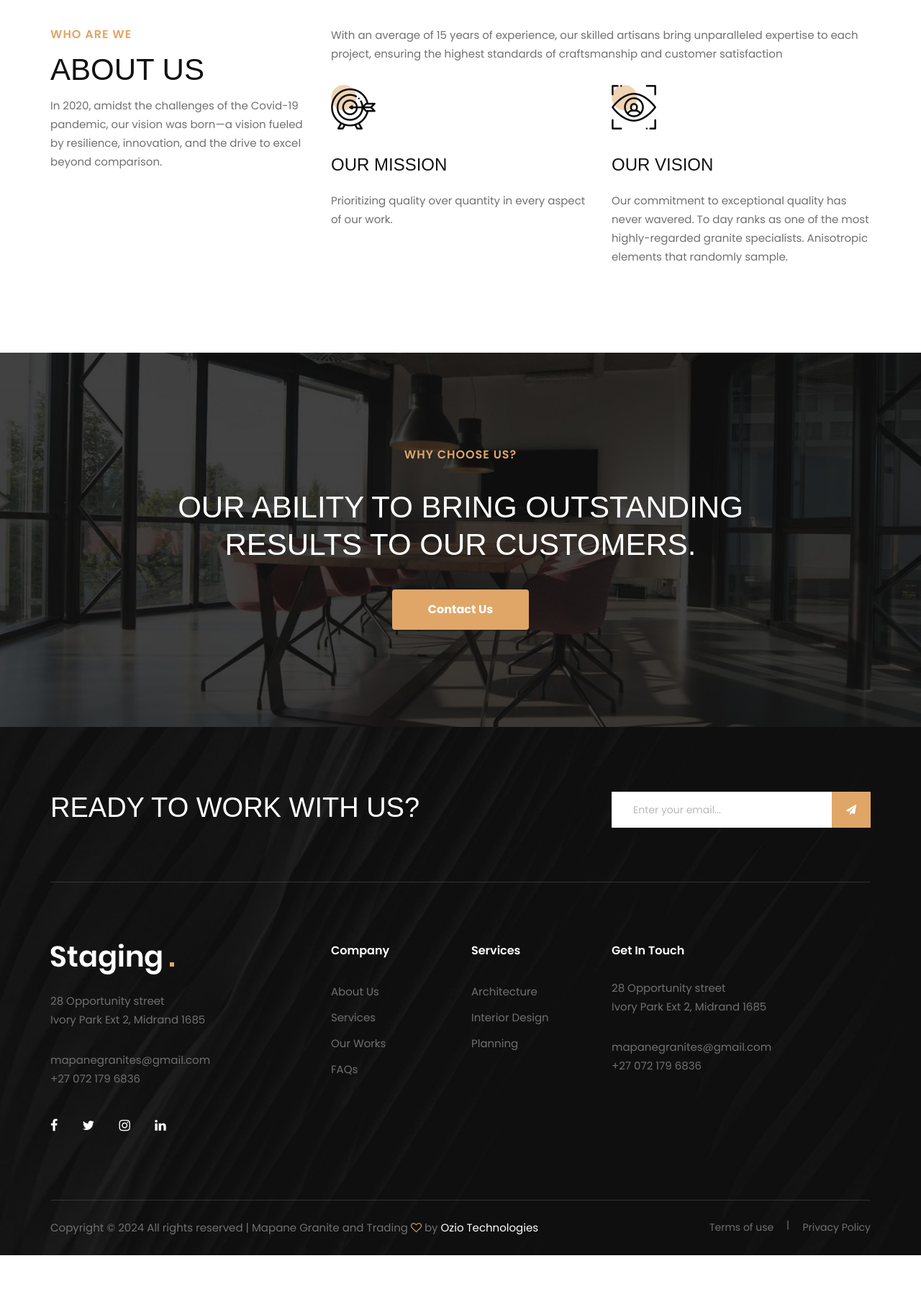
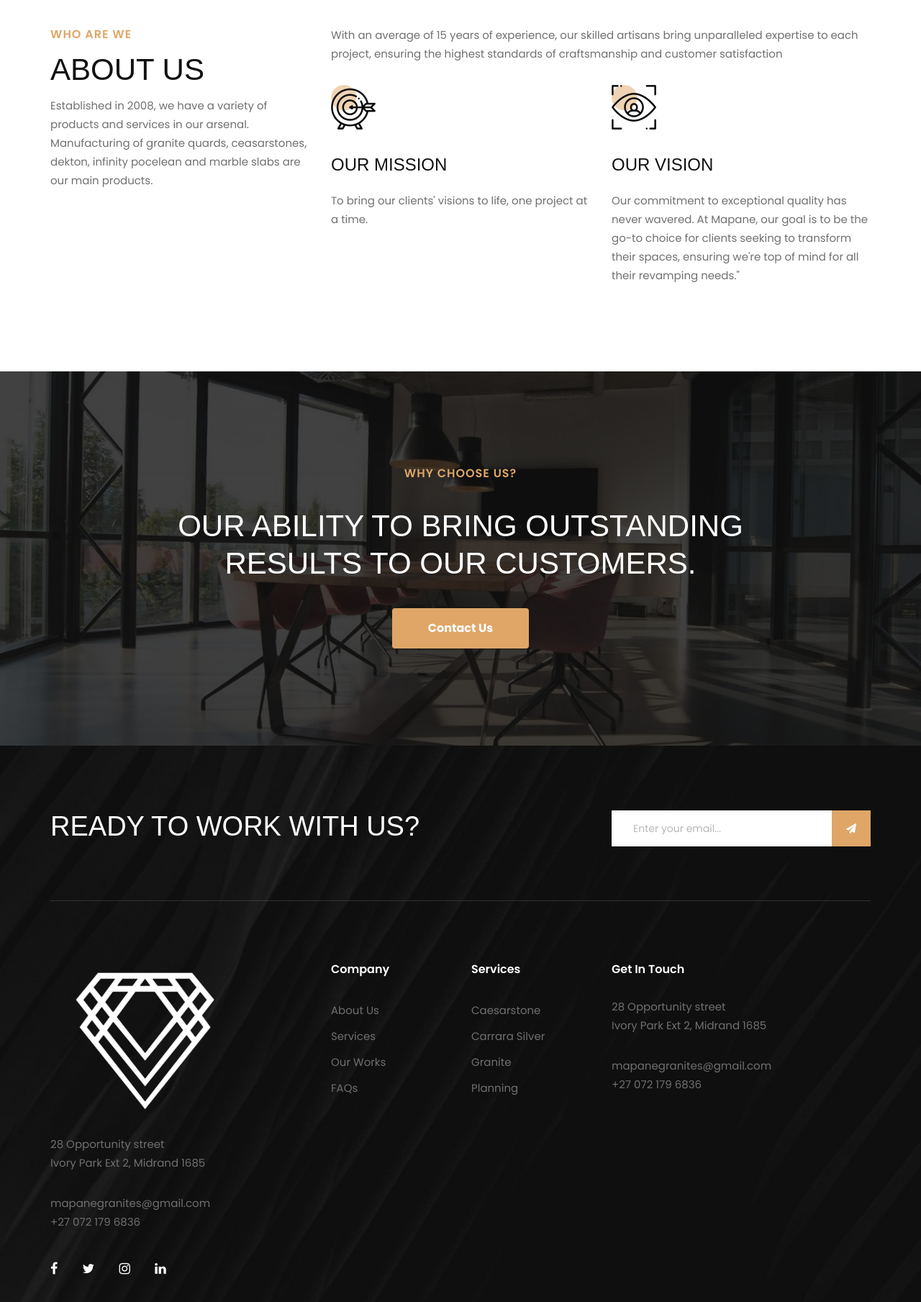
Before and after one commit to Skaymadonsela/mapanegranite, a plain HTML site: page about.html in a window 1280 px wide. Shown: the part 460-2269 px from the top of the page at 72% size. Before the commit the page ends 2204 px from the top, so only its background shows below. Drawn offline with nearby package versions, Linux system fonts and the light colour scheme; files that its build step writes are made by us from their sources; a web font is replaced by a local one.

Commit message:
About page edit part 2

```diff
--- a/about.html
+++ b/about.html
@@ -33,7 +33,7 @@
     <div class="offcanvas-menu-overlay"></div>
     <div class="offcanvas-menu-wrapper">
         <div class="offcanvas__logo">
-            <a href="#"><img src="img/logo.png" alt=""></a>
+            <a href="#"><img src="img/mapane-icon-nobg.png" alt=""></a>
         </div>
         <div id="mobile-menu-wrap"></div>
         <div class="offcanvas__widget">
@@ -49,7 +49,7 @@
             <div class="row">
                 <div class="col-lg-3">
                     <div class="header__logo">
-                        <a href="#"><img src="img/logo.png" alt=""></a>
+                        <a href="#"><img src="img/mapane-icon-nobg.png" alt=""></a>
                     </div>
                 </div>
                 <div class="col-lg-6">
@@ -57,6 +57,7 @@
                         <ul>
                             <li><a href="./index.html">Home</a></li>
                             <li><a href="./projects.html">Projects</a></li>
+                            <li><a href="./services.html">Services</a></li>
                             <li class="active"><a href="./about.html">About</a></li>
                             <!-- <li><a href="#">Pages</a>
                                 <ul class="dropdown">
@@ -67,6 +68,7 @@
                                 </ul>
                             </li>
                             <li><a href="./blog.html">Blog</a></li> -->
+
                             <li><a href="./contact.html">Contact</a></li>
                         </ul>
                     </nav>
@@ -113,9 +115,8 @@
                         </div>
                         <div class="about__para__text">
                             <p>
-                                In 2020, amidst the challenges of the Covid-19 pandemic,
-                                our vision was born—a vision fueled by resilience, innovation,
-                                and the drive to excel beyond comparison.</p>
+                                Established in 2008, we have a variety of products and services in our arsenal. Manufacturing of granite quards, ceasarstones,
+                                dekton, infinity pocelean and marble slabs are our main products.</p>
                         </div>
                     </div>
                 </div>
@@ -130,16 +131,16 @@
                                 <div class="services__item">
                                     <img src="img/services/services-5.png" alt="">
                                     <h4>Our Mission</h4>
-                                    <p>Prioritizing quality over quantity in every aspect of our work. </p>
+                                    <p> To bring our clients' visions to life, one project at a time.</p>
                                 </div>
                             </div>
                             <div class="col-lg-6 col-md-6 col-sm-6">
                                 <div class="services__item">
                                     <img src="img/services/services-6.png" alt="">
                                     <h4>Our Vision</h4>
-                                    <p>Our commitment to exceptional quality has never wavered. To day ranks as one of
-                                        the most highly-regarded granite specialists. Anisotropic elements that randomly
-                                    sample.</p>
+                                    <p>Our commitment to exceptional quality has never wavered.
+                                        At Mapane, our goal is to be the go-to choice for clients seeking to transform their spaces, ensuring we're top of mind for all their revamping needs."
+                                       </p>
                                 </div>
                             </div>
                         </div>
@@ -158,7 +159,7 @@
                     <div class="callto__text">
                         <span>Why choose us?</span>
                         <h2>Our ability to bring outstanding results to our customers.</h2>
-                        <a href="#" class="primary-btn">Contact Us</a>
+                        <a href="contact.html" class="primary-btn">Contact Us</a>
                     </div>
                 </div>
             </div>
@@ -266,7 +267,7 @@
                 <div class="col-lg-3 col-md-6 col-sm-6">
                     <div class="footer__about">
                         <div class="footer__logo">
-                            <a href="#"><img src="img/logo.png" alt=""></a>
+                            <a href="#"><img src="img/mapane-icon-nobg.png" alt=""></a>
                         </div>
                         <p>28 Opportunity street <br />Ivory Park Ext 2, Midrand 1685</p>
                         <ul>
@@ -297,9 +298,13 @@
                     <div class="footer__widget">
                         <h6>Services</h6>
                         <ul>
-                            <li><a href="#">Architecture</a></li>
-                            <li><a href="#">Interior Design</a></li>
+                            <!-- <li><a href="#">Architecture</a></li> -->
+                            <!-- <li><a href="#">Interior Design</a></li> -->
                             <!-- <li><a href="#">Exterior Design</a></li> -->
+                            <!-- <li><a href="#">Planning</a></li> -->
+                            <li><a href="#">Caesarstone</a></li>
+                            <li><a href="#">Carrara Silver</a></li>
+                            <li><a href="#">Granite</a></li>
                             <li><a href="#">Planning</a></li>
                         </ul>
                     </div>
```
Also changed, not shown: 2 other files.
